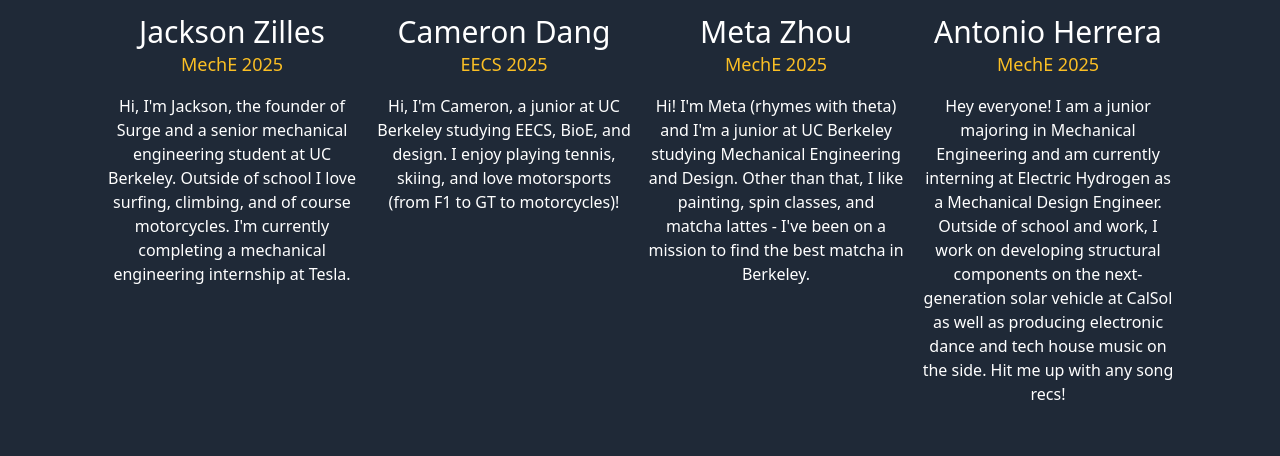
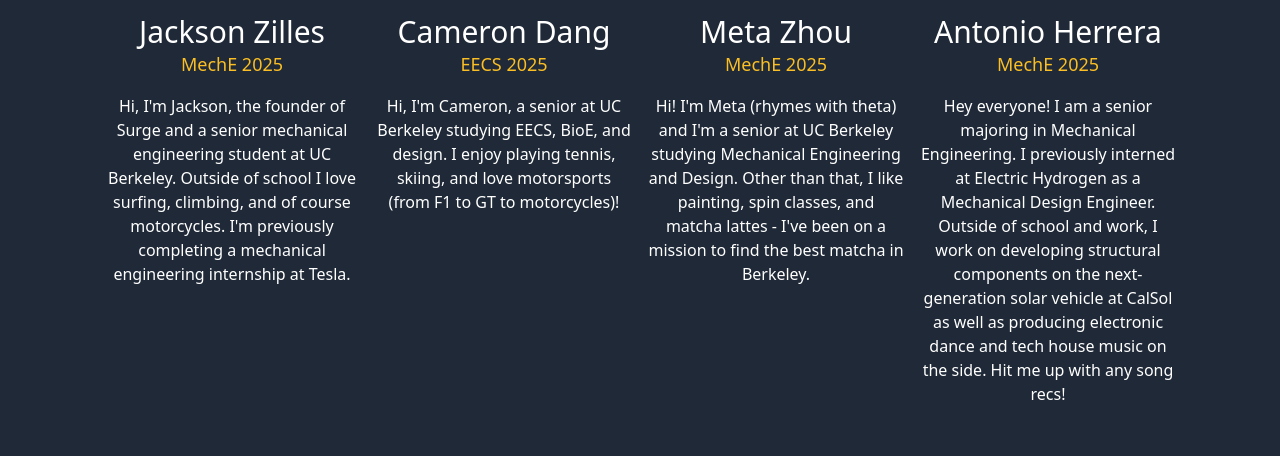
Before and after one commit to Surge-EMB/Surge-Website, a React (Create React App) app: page / in a window 1280 px wide. Shown: the part 1806-2262 px from the top of the page. Built offline with nearby package versions, Linux system fonts and the light colour scheme.

Commit message:
updated for sp25

```diff
--- a/src/components/About.jsx
+++ b/src/components/About.jsx
@@ -7,25 +7,25 @@ const teamMembers = [
     {
         name: 'Jackson Zilles',
         role: 'MechE 2025',
-        description: 'Hi, I\'m Jackson, the founder of Surge and a senior mechanical engineering student at UC Berkeley. Outside of school I love surfing, climbing, and of course motorcycles. I\'m currently completing a mechanical engineering internship at Tesla.',
+        description: 'Hi, I\'m Jackson, the founder of Surge and a senior mechanical engineering student at UC Berkeley. Outside of school I love surfing, climbing, and of course motorcycles. I\'m previously completing a mechanical engineering internship at Tesla.',
         imageUrl: require('../assets/media/Team/Jackson.jpg'),
     },
     {
         name: 'Cameron Dang',
         role: 'EECS 2025',
-        description: 'Hi, I\'m Cameron, a junior at UC Berkeley studying EECS, BioE, and design. I enjoy playing tennis, skiing, and love motorsports (from F1 to GT to motorcycles)!',
+        description: 'Hi, I\'m Cameron, a senior at UC Berkeley studying EECS, BioE, and design. I enjoy playing tennis, skiing, and love motorsports (from F1 to GT to motorcycles)!',
         imageUrl: require('../assets/media/Team/Cameron.jpeg'),
     },
     {
         name: 'Meta Zhou',
         role: 'MechE 2025',
-        description: 'Hi! I\'m Meta (rhymes with theta) and I\'m a junior at UC Berkeley studying Mechanical Engineering and Design. Other than that, I like painting, spin classes, and matcha lattes - I\'ve been on a mission to find the best matcha in Berkeley.',
+        description: 'Hi! I\'m Meta (rhymes with theta) and I\'m a senior at UC Berkeley studying Mechanical Engineering and Design. Other than that, I like painting, spin classes, and matcha lattes - I\'ve been on a mission to find the best matcha in Berkeley.',
         imageUrl: require('../assets/media/Team/Meta.jpg'),
     },
     {
         name: 'Antonio Herrera',
         role: 'MechE 2025',
-        description: 'Hey everyone! I am a junior majoring in Mechanical Engineering and am currently interning at Electric Hydrogen as a Mechanical Design Engineer. Outside of school and work, I work on developing structural components on the next-generation solar vehicle at CalSol as well as producing electronic dance and tech house music on the side. Hit me up with any song recs!',
+        description: 'Hey everyone! I am a senior majoring in Mechanical Engineering. I previously interned at Electric Hydrogen as a Mechanical Design Engineer. Outside of school and work, I work on developing structural components on the next-generation solar vehicle at CalSol as well as producing electronic dance and tech house music on the side. Hit me up with any song recs!',
         imageUrl: require('../assets/media/Team/Antonio.jpg'),
     },
 ];
--- a/src/components/Apply.jsx
+++ b/src/components/Apply.jsx
@@ -38,15 +38,17 @@ const Apply = () => {
       {/* Main Content */}
       <main className="container mx-auto p-10">
 
+
+        {/* Timeline */}
+        <h3 className="text-2xl font-semibold px-4 md:px-8">Surge Application Information (Spring 2025)</h3>
+        <h4 className="text-xl font-semibold px-4 md:px-8">Deadline: February 1, 2025</h4>
+
         {/* Form Links */}
         <div className="flex flex-row mb-2 md:p-4">
             <a target="_blank" rel="noopener noreferrer" href="https://airtable.com/appbckQhXl5Sl54J1/pagfZL0ou6RoU2BiG/form" className="text-black bg-amber-400 hover:bg-amber-600 font-medium rounded-lg text-lg mx-4 px-4 py-2 text-center">Application</a>
             <a href="/#mailing" className="text-black bg-amber-400 hover:bg-amber-600 font-medium rounded-lg text-lg px-4 py-2 text-center">Mailing List</a>
         </div>
-        {/* Timeline */}
-        <h3 className="text-2xl font-semibold px-4 md:px-8">Surge Application Information (Fall 2024)</h3>
-        <h4 className="text-xl font-semibold px-4 md:px-8">Deadline: TBD</h4>
-        <div className="flex flex-col my-4 px-4 md:px-8">
+        {/* <div className="flex flex-col my-4 px-4 md:px-8">
           <div className="grid grid-cols-1 gap-6">
             {programData.map((program, index) => (
                 <div key={index} className="bg-gradient-to-r from-blue-700 via-purple-700 to-fuchsia-700 hover:from-blue-400 hover:via-purple-400 hover:to-fuchsia-400 p-1 shadow-lg rounded-lg overflow-hidden flex flex-col">
@@ -61,7 +63,7 @@ const Apply = () => {
                 </div>
             ))}
           </div>
-        </div>
+        </div> */}
       </main>
 
       {/* Footer */}
--- a/src/components/Home.jsx
+++ b/src/components/Home.jsx
@@ -10,25 +10,25 @@ const teamMembers = [
     {
         name: 'Jackson Zilles',
         role: 'MechE 2025',
-        description: 'Hi, I\'m Jackson, the founder of Surge and a senior mechanical engineering student at UC Berkeley. Outside of school I love surfing, climbing, and of course motorcycles. I\'m currently completing a mechanical engineering internship at Tesla.',
+        description: 'Hi, I\'m Jackson, the founder of Surge and a senior mechanical engineering student at UC Berkeley. Outside of school I love surfing, climbing, and of course motorcycles. I\'m previously completing a mechanical engineering internship at Tesla.',
         imageUrl: require('../assets/media/Team/Jackson.jpg'),
     },
     {
         name: 'Cameron Dang',
         role: 'EECS 2025',
-        description: 'Hi, I\'m Cameron, a junior at UC Berkeley studying EECS, BioE, and design. I enjoy playing tennis, skiing, and love motorsports (from F1 to GT to motorcycles)!',
+        description: 'Hi, I\'m Cameron, a senior at UC Berkeley studying EECS, BioE, and design. I enjoy playing tennis, skiing, and love motorsports (from F1 to GT to motorcycles)!',
         imageUrl: require('../assets/media/Team/Cameron.jpeg'),
     },
     {
         name: 'Meta Zhou',
         role: 'MechE 2025',
-        description: 'Hi! I\'m Meta (rhymes with theta) and I\'m a junior at UC Berkeley studying Mechanical Engineering and Design. Other than that, I like painting, spin classes, and matcha lattes - I\'ve been on a mission to find the best matcha in Berkeley.',
+        description: 'Hi! I\'m Meta (rhymes with theta) and I\'m a senior at UC Berkeley studying Mechanical Engineering and Design. Other than that, I like painting, spin classes, and matcha lattes - I\'ve been on a mission to find the best matcha in Berkeley.',
         imageUrl: require('../assets/media/Team/Meta.jpg'),
     },
     {
         name: 'Antonio Herrera',
         role: 'MechE 2025',
-        description: 'Hey everyone! I am a junior majoring in Mechanical Engineering and am currently interning at Electric Hydrogen as a Mechanical Design Engineer. Outside of school and work, I work on developing structural components on the next-generation solar vehicle at CalSol as well as producing electronic dance and tech house music on the side. Hit me up with any song recs!',
+        description: 'Hey everyone! I am a senior majoring in Mechanical Engineering. I previously interned at Electric Hydrogen as a Mechanical Design Engineer. Outside of school and work, I work on developing structural components on the next-generation solar vehicle at CalSol as well as producing electronic dance and tech house music on the side. Hit me up with any song recs!',
         imageUrl: require('../assets/media/Team/Antonio.jpg'),
     },
 ];
```
Also changed, not shown: 8 other files (tests, documents, lock files or other folders).
